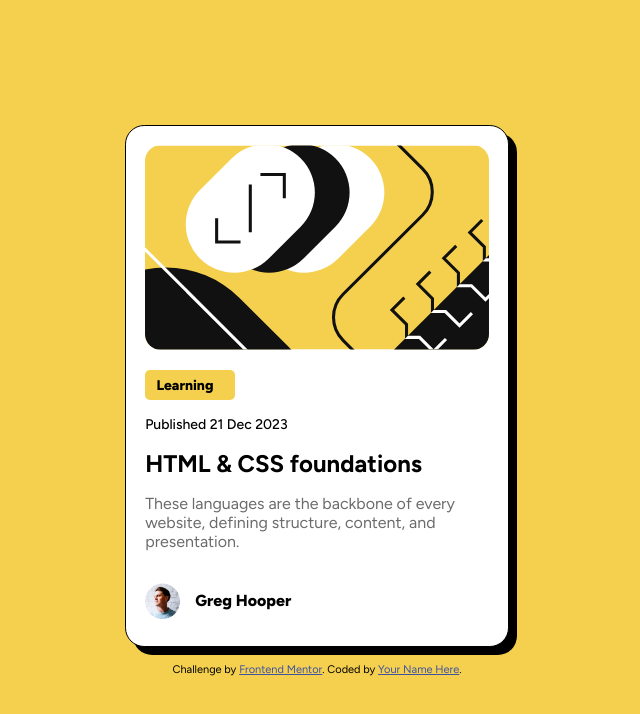
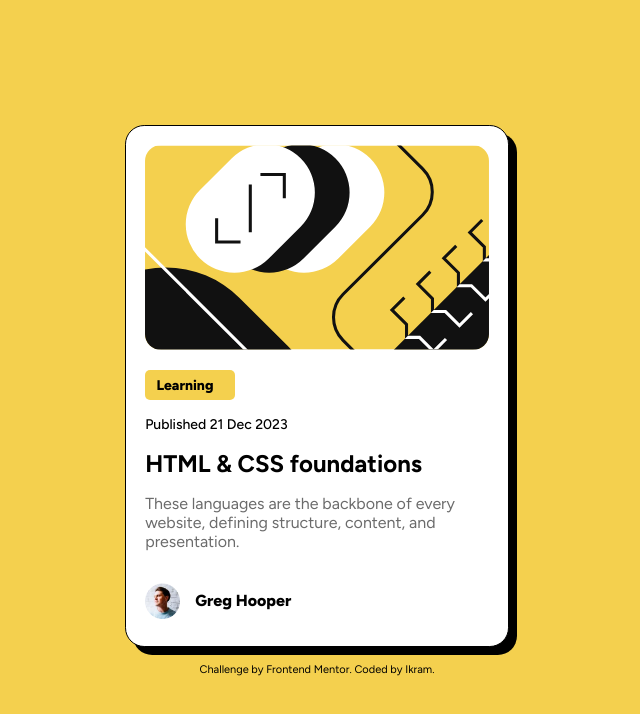
Before and after one commit to ramram14/Frontend-Mentor-Preview-Card, a plain HTML site: page Frontend-Mentor-Preview-Card-master/index.html in a window 1280 px wide. Shown: the whole page, without its empty margins (323-963 px from the left). Drawn offline with Linux system fonts and the light colour scheme.

Commit message:
fix: erase hyperlink text-decoration and color

```diff
--- a/Frontend-Mentor-Preview-Card-master/index.html
+++ b/Frontend-Mentor-Preview-Card-master/index.html
@@ -52,7 +52,8 @@
       Challenge by
       <a href="https://www.frontendmentor.io?ref=challenge" target="_blank"
         >Frontend Mentor</a
-      >. Coded by <a href="#">Your Name Here</a>.
+      >. Coded by
+      <a href="https://github.com/ramram14" target="_blank">Ikram</a>.
     </div>
   </body>
 </html>
--- a/Frontend-Mentor-Preview-Card-master/styles.css
+++ b/Frontend-Mentor-Preview-Card-master/styles.css
@@ -80,7 +80,8 @@ section div a {
   margin-top: 1rem;
 }
 .attribution a {
-  color: hsl(228, 45%, 44%);
+  color: black;
+  text-decoration: none;
 }
 
 @media (max-width: 480px) {
```
